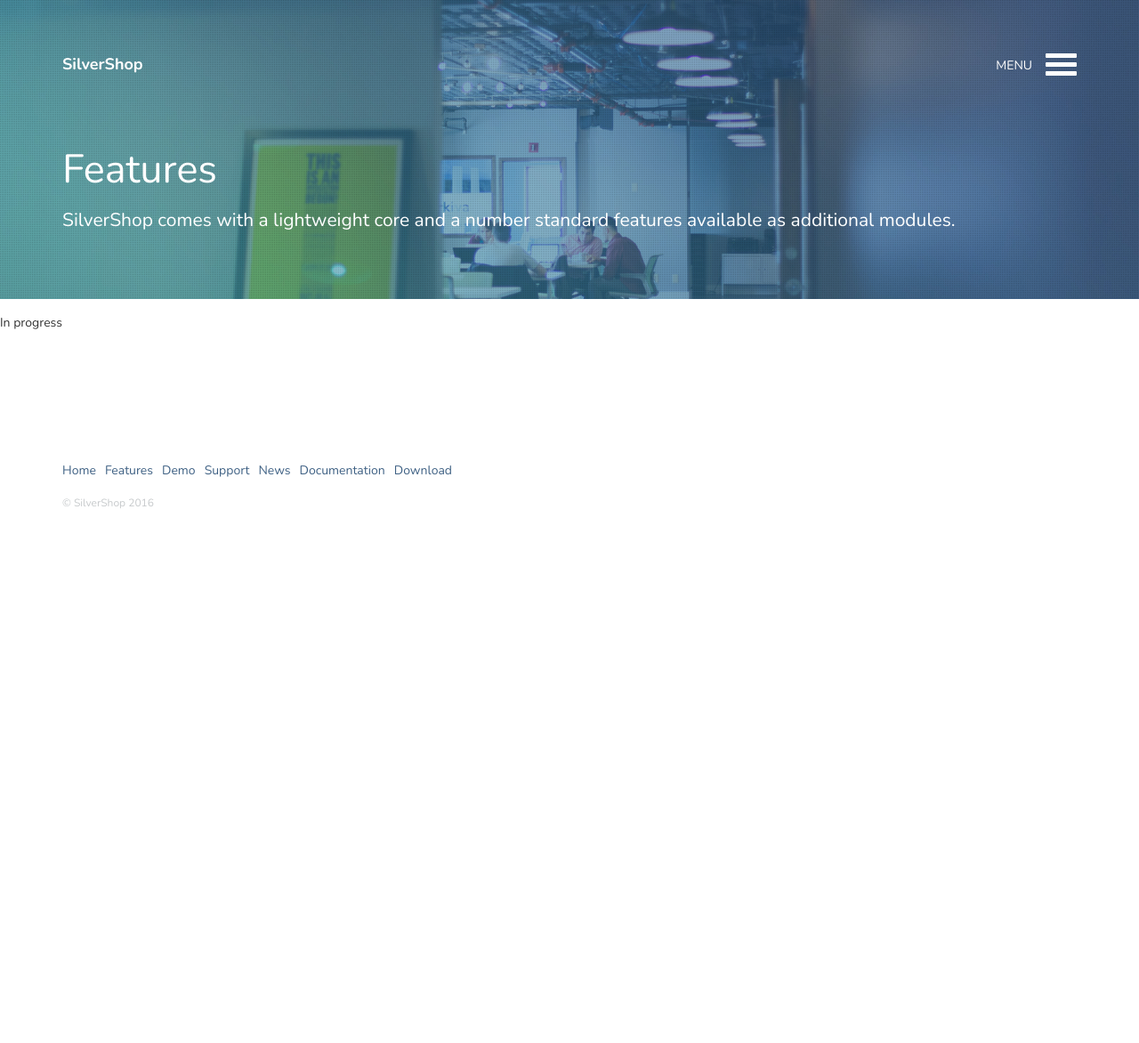
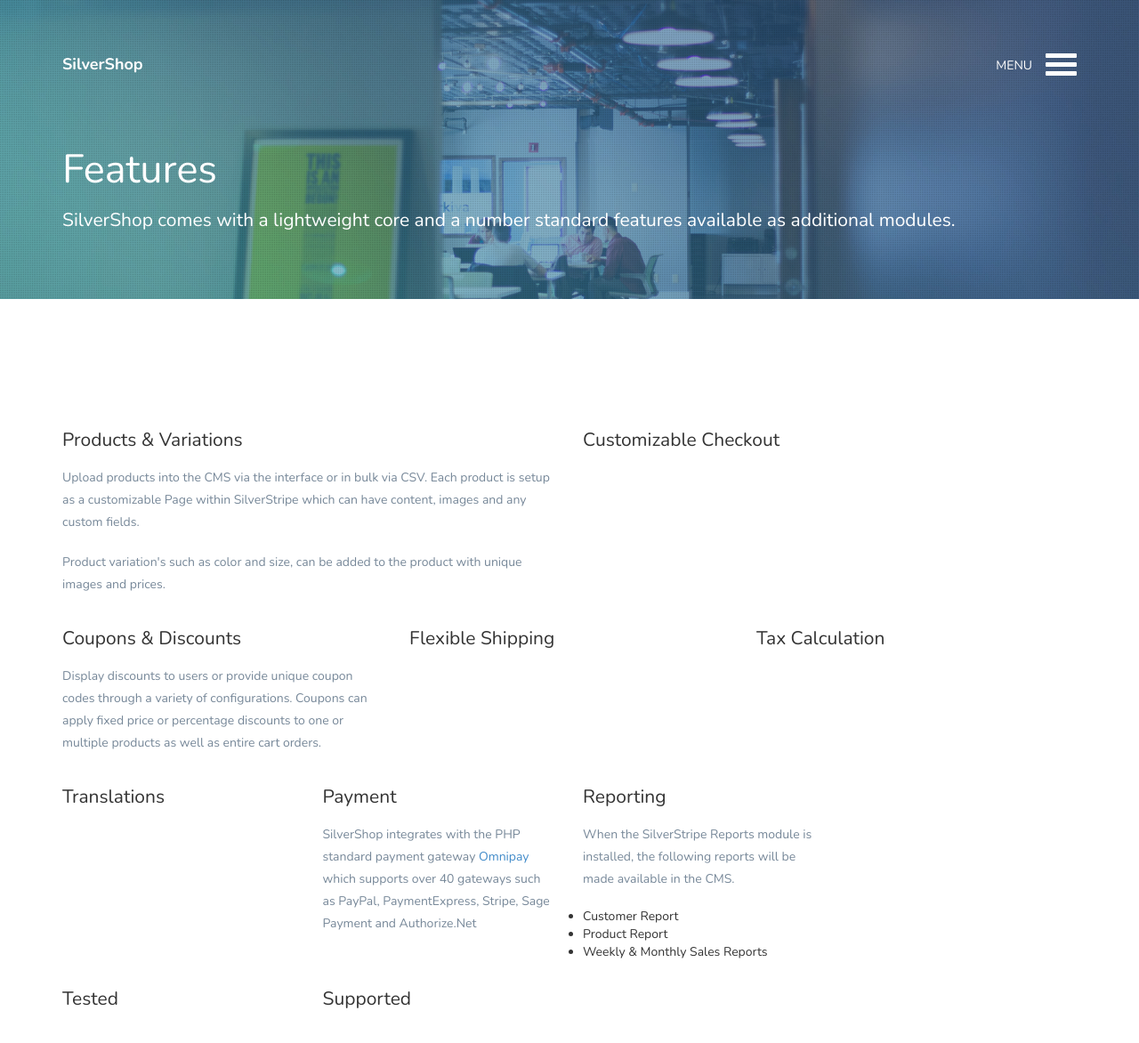
Before and after one commit to silvershop/silvershop.github.io, a Jekyll site: the page built from features.html, in a window 1280 px wide and 1400 px high. Shown: the top 1172 px of the window at 89% size. Built offline with Jekyll 4.4.1, drawn with Linux system fonts in a browser that asks for light colours; nearby versions of some CDN libraries.

Commit message:
Some additional content

```diff
--- a/features.html
+++ b/features.html
@@ -5,4 +5,77 @@
 ---
 {% include header.html %}
 
-<p>In progress</p>
+<section class="features-list">
+  <div class="container">
+  	<div class="row">
+  		<div class="col-md-6">
+  			<h2>Products &amp; Variations</h2>
+
+  			<p>Upload products into the CMS via the interface or in bulk via CSV. Each product is setup as a customizable Page within SilverStripe which can have content, images and any custom fields.</p>
+
+  			<p>Product variation's such as color and size, can be added to the product with unique images and prices.</p>
+  		</div>
+
+  		<div class="col-md-6">
+  			<h2>Customizable Checkout</h2>
+
+  			<p>
+  		</div>
+  	</div>
+
+    <div class="row">
+	    <div class="col-md-4">
+	        <h2>Coupons &amp; Discounts</h2>
+
+	        <p>Display discounts to users or provide unique coupon codes through a variety of configurations. Coupons can apply fixed price or percentage discounts to one or multiple products as well as entire cart orders.</p>
+	    </div>
+
+	    <div class="col-md-4">
+	        <h2>Flexible Shipping</h2>
+
+	    </div>
+
+	    <div class="col-md-4">
+	        <h2>Tax Calculation</h2>
+	    </div>
+	</div>
+
+    <div class="row">
+	    <div class="col-md-3">
+	        <h2>Translations</h2>
+
+	    </div>
+
+	    <div class="col-md-3">
+	        <h2>Payment</h2>
+
+	        <p>SilverShop integrates with the PHP standard payment gateway <a href="https://github.com/thephpleague/omnipay">Omnipay</a> which supports over 40 gateways such as PayPal, PaymentExpress, Stripe, Sage Payment and Authorize.Net</p>
+	    </div>
+
+	    <div class="col-md-3">
+	        <h2>Reporting</h2>
+
+	        <p>When the SilverStripe Reports module is installed, the following
+	        reports will be made available in the CMS.</p>
+
+	        <ul>
+	        	<li>Customer Report</li>
+	        	<li>Product Report</li>
+	        	<li>Weekly &amp; Monthly Sales Reports</li>
+	       	</ul>
+	    </div>
+    </div>
+
+    <div class="row">
+	    <div class="col-md-3">
+	        <h2>Tested</h2>
+
+	    </div>
+
+	    <div class="col-md-3">
+	        <h2>Supported</h2>
+
+	    </div>
+    </div>
+  </div>
+</section>
```
Also changed, not shown: 2 other files.
